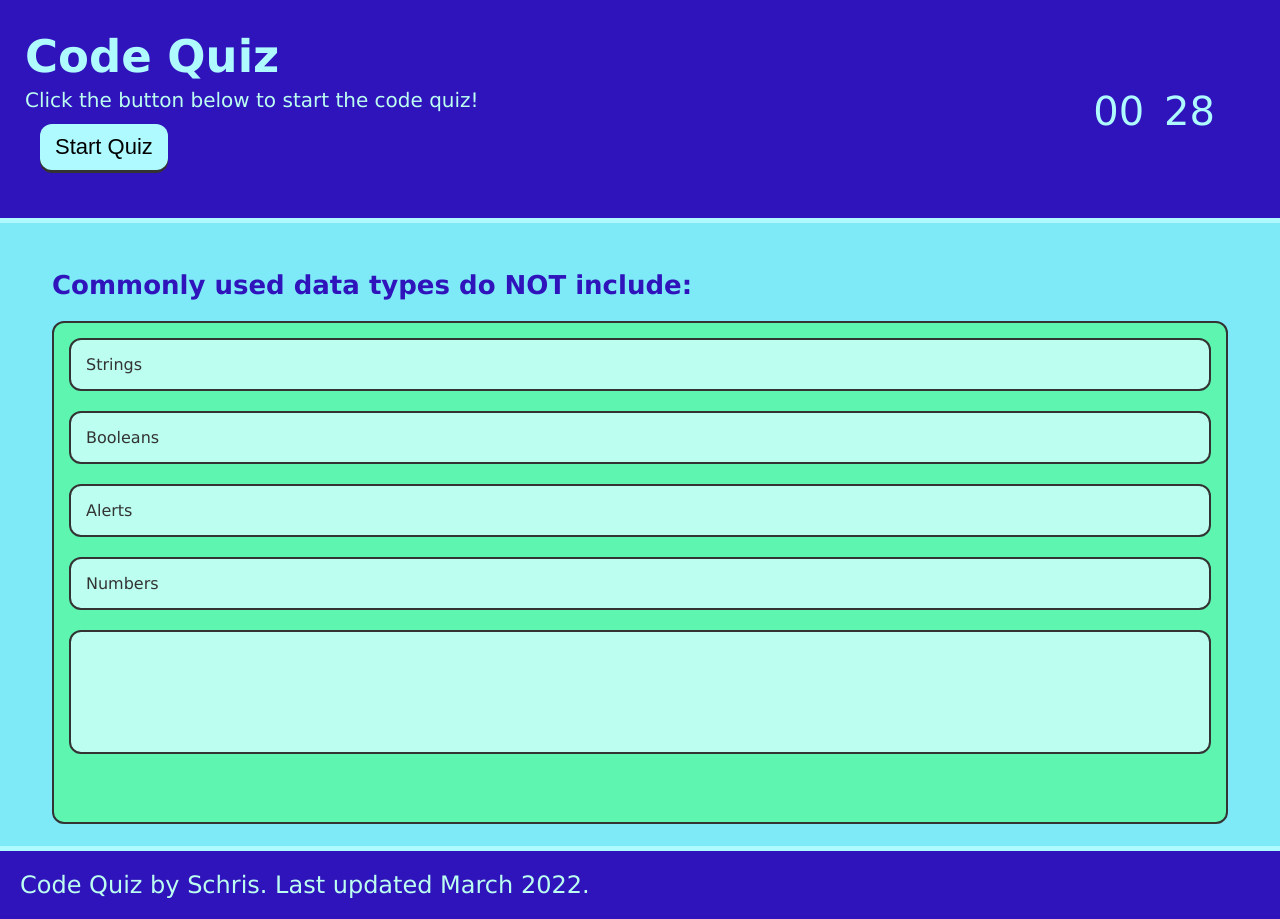
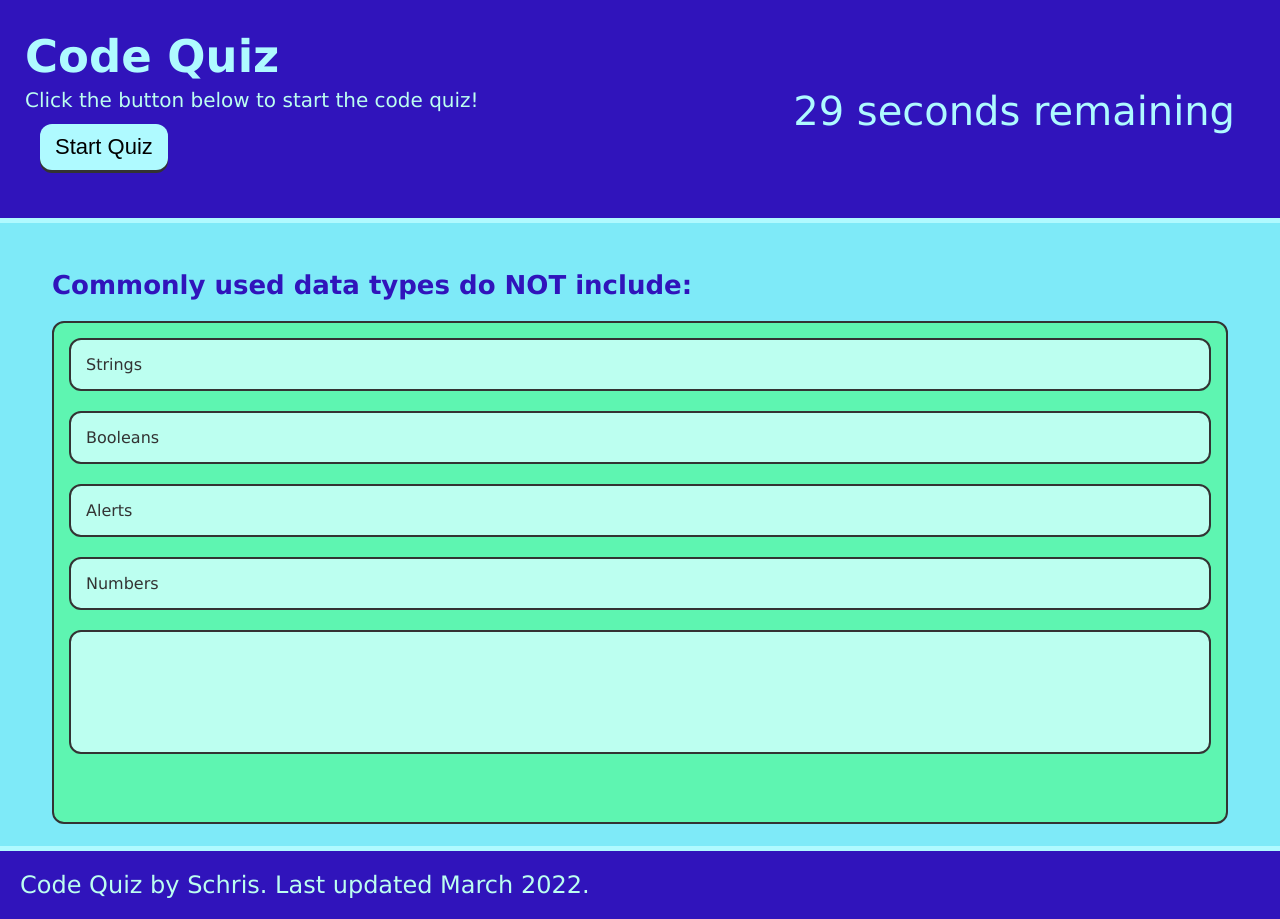
Before and after one commit to schris48/codequiz_sc, a plain HTML site: page index.html in a window 1280 px wide. Both pictures are taken after a click on the button "Start Quiz". Drawn offline with Linux system fonts and the light colour scheme.

Commit message:
countdown-timer-functionality

```diff
--- a/assets/js/script.js
+++ b/assets/js/script.js
@@ -9,7 +9,6 @@ var answerThree = document.querySelector("#answerThree");
 var answerFour = document.querySelector("#answerFour");
 var minutesLabel = document.querySelector("#minutes");
 var secondsLabel = document.querySelector("#seconds");
-var totalSeconds = 30;
 
 const questionArray = [
   {
@@ -72,26 +71,25 @@ var generateQuestion = function () {
   answerFour.addEventListener("click", answerHandler);
   console.log(questionChoiceFour);
 
-  setInterval(setTime, 1000);
+  timer();
+}
 
-  function setTime() {
-    --totalSeconds;
-    secondsLabel.innerHTML = pad(totalSeconds % 60);
-    minutesLabel.innerHTML = pad(parseInt(totalSeconds / 60));
+var timer = function() {
+  var timeLeft = 30;
+    var timerEl = document.getElementById("countdown-timer");
+
+    var timerId = setInterval(countdown, 1000);
+
+    function countdown() {
+      if (timeLeft === -1) {
+        clearTimeout(timerId);
+        gameOver();
+      } else {
+        timerEl.innerHTML = timeLeft + " seconds remaining";
+        timeLeft--;
+      }
+    }
   }
-
-  function pad(val) {
-    var valString = val + "";
-    console.log(valString);
-    if (valString.length < 2) {
-      return "0" + valString;
-    } else {
-      return valString;
-    }
-  } if (secondsLabel.innerHTML <= 00) {
-    gameOver();
-  }
-}
 
 var answerHandler = function() {
 
@@ -102,7 +100,7 @@ var answerHandler = function() {
 
     console.log("wrong");
     // deduct time for wrong answers
-    --totalSeconds;
+    totalSeconds = --totalSeconds;
   }
   else {
     console.log("correct");
@@ -119,7 +117,7 @@ var answerHandler = function() {
 
 var gameOver = function() {
   console.log("Game Over");
-  return;
+
 
   //stop interval
 }
--- a/index.html
+++ b/index.html
@@ -11,7 +11,7 @@
   <header>
     <h1 class="page-title">Code Quiz</h1>
     <div role="timer" class="countdown" id="countdown-timer">
-      <label class="countdown" id="seconds">30</label><label class="countdown" id="minutes">00</label>
+      <!-- <label class="countdown" id="timeLeft">30</label><label class="countdown" id="minutes">00</label> -->
     </div>
     <p>Click the button below to start the code quiz!</p>
     <button type="submit" class="btn" id="start-quiz">Start Quiz</button>
```
